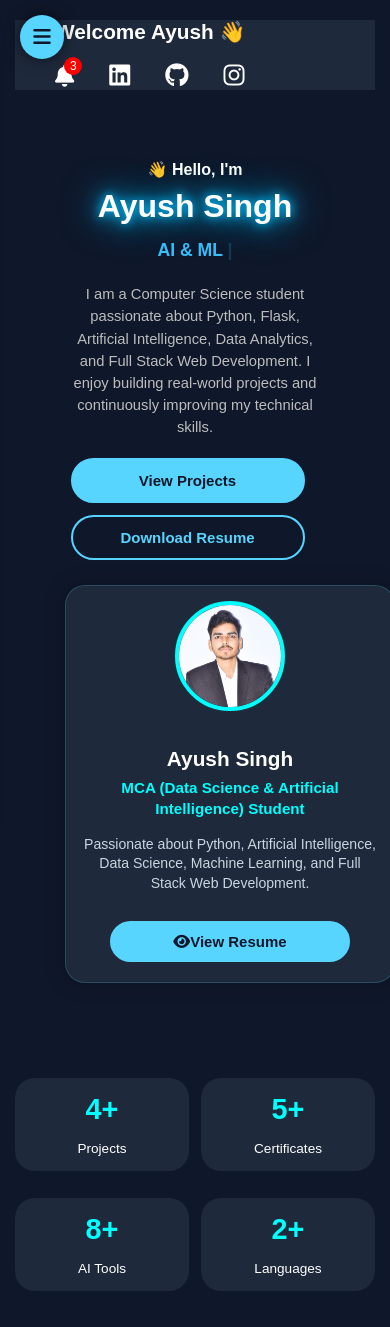
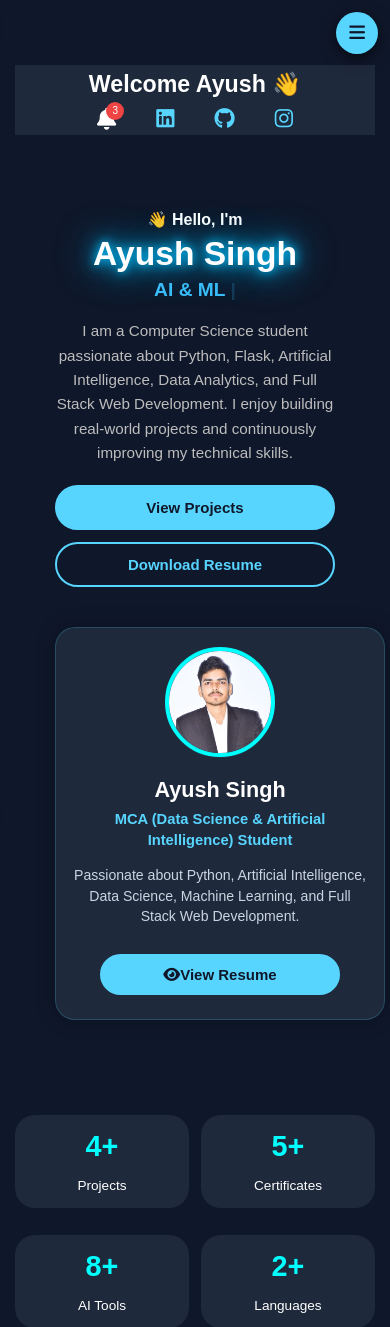
Before and after one commit to Ayush739085/personl_portfolio, a Flask app: page /dashboard in a window 390 px wide. Shown: the top 1327 px of the page. Run offline with Flask 3, Linux system fonts and the light colour scheme; data comes from the database, SQL or seed files in the repository.

Commit message:
final responsive fixes for mobile navbar and gap elimination

```diff
--- a/templates/dashboard.html
+++ b/templates/dashboard.html
@@ -5,12 +5,13 @@
 <meta name="viewport" content="width=device-width, initial-scale=1.0">
 <title>Ayush Singh | AI Portfolio</title>
 
-<link rel="stylesheet" href="{{ url_for('static', filename='css/dashboard.css') }}">
+<!-- Version cache-buster added -->
+<link rel="stylesheet" href="{{ url_for('static', filename='css/dashboard.css') }}?v=5.0">
 <link href="https://cdnjs.cloudflare.com/ajax/libs/font-awesome/6.5.2/css/all.min.css" rel="stylesheet">
 <link rel="stylesheet" href="https://unpkg.com/aos@2.3.4/dist/aos.css">
 
 <style>
-/* ==================== GLOBAL OVERRIDES ==================== */
+/* ==================== GLOBAL RESET ==================== */
 * {
     box-sizing: border-box !important;
 }
@@ -26,7 +27,7 @@ html, body {
     overflow-x: hidden !important;
 }
 
-/* Force visible AOS */
+/* Force visible animations */
 [data-aos] {
     opacity: 1 !important;
     transform: none !important;
@@ -99,31 +100,33 @@ html, body {
     margin-top: 15px;
 }
 
-/* ==================== COMPLETE MOBILE OVERHAUL (max-width: 768px) ==================== */
+/* ==================== 100% PERFECT MOBILE VIEW (max-width: 768px) ==================== */
 @media screen and (max-width: 768px) {
     body {
         display: block !important;
         position: relative !important;
         overflow-y: auto !important;
+        padding-top: 60px !important;
     }
 
-    /* Floating Hamburger Button */
+    /* Fixed Top-Right Floating Hamburger */
     .menu-btn {
         display: flex !important;
         position: fixed !important;
-        top: 15px !important;
-        right: 15px !important;
+        top: 12px !important;
+        right: 12px !important;
+        left: auto !important;
         z-index: 999999 !important;
         background: #58d5ff !important;
         color: #0f172a !important;
-        width: 44px !important;
-        height: 44px !important;
+        width: 42px !important;
+        height: 42px !important;
         border-radius: 50% !important;
         justify-content: center !important;
         align-items: center !important;
         cursor: pointer !important;
-        box-shadow: 0 0 15px rgba(0,0,0,0.6) !important;
-        font-size: 20px !important;
+        box-shadow: 0 4px 15px rgba(0,0,0,0.6) !important;
+        font-size: 18px !important;
     }
 
     /* Off-canvas sidebar */
@@ -144,67 +147,118 @@ html, body {
         left: 0 !important;
     }
 
-    /* Main Container */
+    /* Main Container: Full width, zero offset */
     .main {
         width: 100% !important;
-        margin-left: 0 !important;
-        padding: 20px 15px 40px 15px !important;
+        max-width: 100vw !important;
+        margin: 0 !important;
+        padding: 5px 15px 40px 15px !important;
+        box-sizing: border-box !important;
         display: block !important;
         position: relative !important;
-        overflow: visible !important;
+        overflow-x: hidden !important;
     }
 
+    /* Navbar: Centered cleanly without any right side gap */
     .navbar {
         display: flex !important;
         flex-direction: column !important;
-        align-items: flex-start !important;
-        gap: 12px !important;
-        padding-right: 50px !important;
+        align-items: center !important;
+        justify-content: center !important;
+        text-align: center !important;
         width: 100% !important;
+        padding: 0 !important;
+        margin: 0 auto 20px auto !important;
+        box-sizing: border-box !important;
     }
 
     .navbar h2 {
-        font-size: 1.3rem !important;
+        font-size: 1.45rem !important;
+        margin: 0 0 10px 0 !important;
+        color: #ffffff !important;
+        text-align: center !important;
+        width: 100% !important;
+        display: block !important;
     }
 
+    /* Social Icons: Horizontal single-row, perfectly centered */
     .navbar .icons {
         display: flex !important;
-        gap: 15px !important;
+        flex-direction: row !important;
+        flex-wrap: nowrap !important;
+        justify-content: center !important;
+        align-items: center !important;
+        gap: 20px !important;
+        width: 100% !important;
+        margin: 0 auto !important;
+        padding: 0 !important;
     }
 
-    /* Hero section: Stack left and right vertically */
+    .navbar .icons a,
+    .navbar .icons .notification {
+        display: inline-flex !important;
+        align-items: center !important;
+        justify-content: center !important;
+        font-size: 1.3rem !important;
+        color: #58d5ff !important;
+        text-decoration: none !important;
+        position: relative !important;
+    }
+
+    .navbar .icons .notification .badge {
+        position: absolute !important;
+        top: -6px !important;
+        right: -8px !important;
+        background: #ef4444 !important;
+        color: white !important;
+        font-size: 10px !important;
+        padding: 2px 5px !important;
+        border-radius: 50% !important;
+    }
+
+    /* Hero Section: Centered & Stacked */
     .hero-section {
         display: flex !important;
         flex-direction: column !important;
         gap: 25px !important;
         width: 100% !important;
         text-align: center !important;
-        padding: 20px 10px !important;
+        padding: 5px 0 !important;
+        align-items: center !important;
     }
 
     .hero-left {
         width: 100% !important;
+        padding: 0 !important;
+    }
+
+    .hero-left h4 {
+        margin: 0 0 5px 0 !important;
+        font-size: 1rem !important;
     }
 
     .hero-left h1.hero-name {
-        font-size: 2rem !important;
+        font-size: 2.1rem !important;
         line-height: 1.2 !important;
-        margin: 8px 0 !important;
+        margin: 5px 0 !important;
     }
 
     .hero-left h2 {
-        font-size: 1.1rem !important;
+        font-size: 1.2rem !important;
+        margin: 5px 0 12px 0 !important;
         min-height: 28px !important;
+        color: #58d5ff !important;
     }
 
     .hero-left p {
-        font-size: 0.92rem !important;
-        line-height: 1.5 !important;
+        font-size: 0.95rem !important;
+        line-height: 1.6 !important;
         width: 100% !important;
         margin: 10px 0 20px 0 !important;
+        word-break: break-word !important;
     }
 
-    /* Buttons row to column stack */
+    /* Action Buttons Stack */
     .hero-buttons {
         display: flex !important;
         flex-direction: column !important;
@@ -216,43 +270,55 @@ html, body {
 
     .hero-buttons .btn,
     .hero-buttons .btn2 {
-        width: 90% !important;
-        max-width: 280px !important;
+        width: 100% !important;
+        max-width: 290px !important;
         text-align: center !important;
         padding: 12px 15px !important;
     }
 
-    /* Profile card full width clean stack */
+    /* Profile Card Fixes */
     .profile-card {
         width: 100% !important;
-        max-width: 320px !important;
-        margin: 0 auto !important;
-        padding: 20px 15px !important;
+        max-width: 330px !important;
+        margin: 15px auto !important;
+        padding: 24px 16px !important;
+        box-sizing: border-box !important;
+        text-align: center !important;
     }
 
     .profile-card .profile-img {
         width: 110px !important;
         height: 110px !important;
+        border-radius: 50% !important;
+        object-fit: cover !important;
         margin: 0 auto 12px auto !important;
+        display: block !important;
     }
 
     .profile-card h2 {
-        font-size: 1.3rem !important;
+        font-size: 1.35rem !important;
+        margin-bottom: 6px !important;
     }
 
     .profile-card h4 {
-        font-size: 0.95rem !important;
+        font-size: 0.92rem !important;
         line-height: 1.4 !important;
+        white-space: normal !important;
+        word-wrap: break-word !important;
+        overflow-wrap: break-word !important;
+        padding: 0 4px !important;
         margin: 6px 0 !important;
+        color: #58d5ff !important;
     }
 
     .profile-card p {
         font-size: 0.88rem !important;
-        line-height: 1.4 !important;
+        line-height: 1.45 !important;
+        word-break: break-word !important;
     }
 
     .profile-card .btn {
-        width: 90% !important;
+        width: 100% !important;
         max-width: 240px !important;
         margin: 12px auto 0 auto !important;
         padding: 10px 15px !important;
@@ -356,6 +422,7 @@ html, body {
 <!-- Main Area -->
 <div class="main">
 
+    <!-- Perfectly Centered Navbar -->
     <div class="navbar">
         <h2>Welcome Ayush 👋</h2>
         <div class="icons">
@@ -486,6 +553,7 @@ html, body {
     <section id="projects" class="projects">
         <h2>My Projects</h2>
         <div class="project-container">
+            {% if projects %}
                 {% for project in projects %}
                 <div class="project-card">
                     <h3>{{ project[1] }}</h3>
@@ -493,6 +561,9 @@ html, body {
                     <a href="{{ project[3] }}" target="_blank" class="project-btn">View Project</a>
                 </div>
                 {% endfor %}
+            {% else %}
+                <p style="color: #94a3b8; text-align: center; width: 100%;">No projects added yet.</p>
+            {% endif %}
         </div>
     </section>
 
```
Lines whose indentation alone changed are shown as unchanged.
